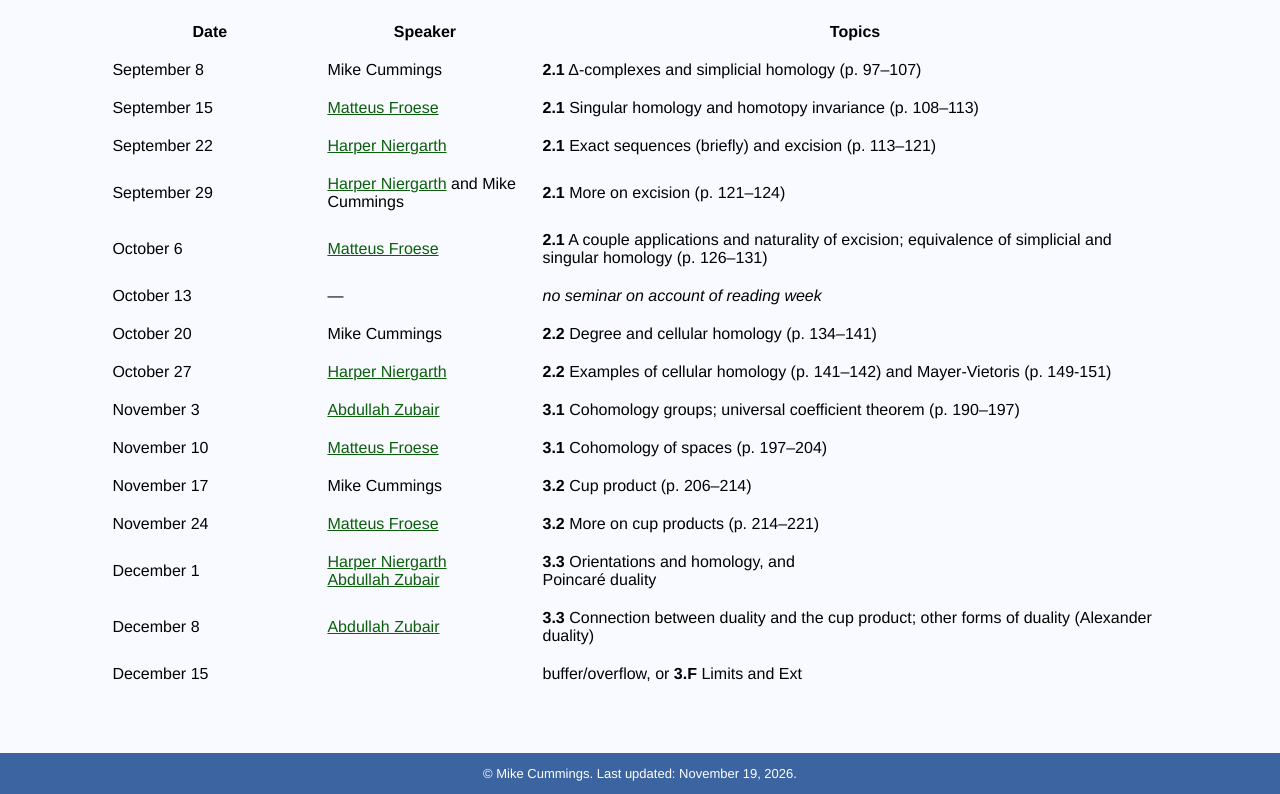
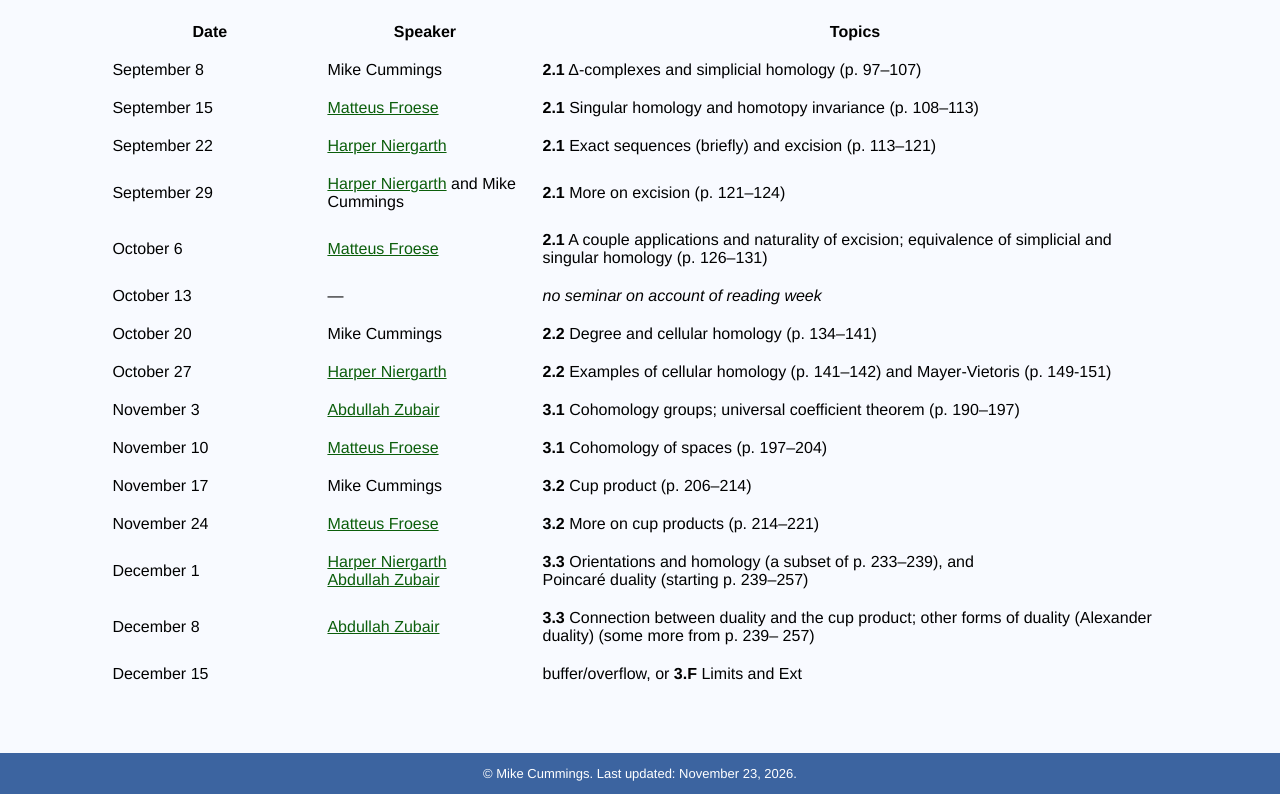
Before and after one commit to mgacummings/mgacummings.github.io, a plain HTML site: page seminar.html in a window 1280 px wide. Shown: the part 527-1321 px from the top of the page. Drawn offline with Linux system fonts and the light colour scheme.

Commit message:
add page ranges

```diff
--- a/seminar.html
+++ b/seminar.html
@@ -140,12 +140,12 @@
                     <td>December 1</td>
                     <td><a href="https://sites.google.com/view/harperniergarth" target="_blank">Harper Niergarth</a><br>
                     <a href="https://azubair.com/" target="_blank">Abdullah Zubair</a></td>
-                    <td><b>3.3</b> Orientations and homology, and<br>Poincaré duality</td>
+                    <td><b>3.3</b> Orientations and homology (a subset of p. 233&ndash;239), and<br>Poincaré duality (starting p. 239&ndash;257)</td>
                 </tr>
                 <tr>
                     <td>December 8</td>
                     <td><a href="https://azubair.com/" target="_blank">Abdullah Zubair</a></td>
-                    <td><b>3.3</b> Connection between duality and the cup product; other forms of duality (Alexander duality)</td>
+                    <td><b>3.3</b> Connection between duality and the cup product; other forms of duality (Alexander duality) (some more from p. 239&ndash; 257)</td>
                 </tr>
                 <tr>
                     <td>December 15</td>
@@ -158,7 +158,7 @@
 </section>
 
 <footer class="footer">
-    <p>&copy; Mike Cummings. Last updated: November 19, 2026.</p>
+    <p>&copy; Mike Cummings. Last updated: November 23, 2026.</p>
 </footer>
 
 </body>
```
